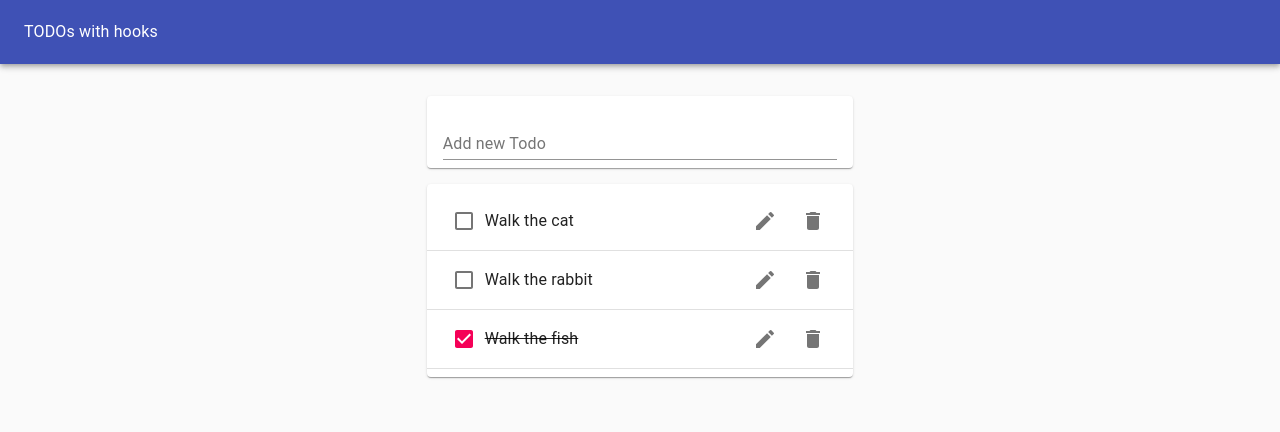
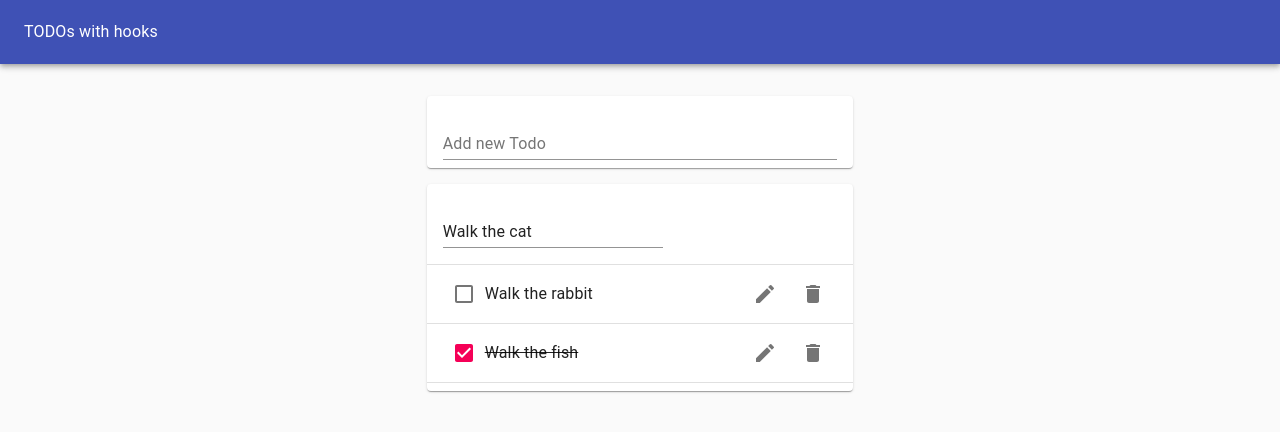
Before and after one commit to theborgh/todo-hooks, a React (Create React App) app: page / in a window 1280 px wide. Both pictures are taken after a click on the button 765 px from the left and 221 px from the top of the page. Shown: the top 432 px of the page. Built offline with nearby package versions, Linux system fonts and the light colour scheme.

Commit message:
Add edit todo functionality

```diff
--- a/package.json
+++ b/package.json
@@ -7,7 +7,8 @@
     "@material-ui/icons": "^4.5.1",
     "react": "^16.11.0",
     "react-dom": "^16.11.0",
-    "react-scripts": "3.2.0"
+    "react-scripts": "3.2.0",
+    "uuid": "^3.3.3"
   },
   "scripts": {
     "start": "react-scripts start",
--- /dev/null
+++ b/src/EditTodoForm.js
@@ -0,0 +1,25 @@
+import React from 'react';
+import {TextField} from '@material-ui/core';
+import useInputState from './hooks/useInputState';
+
+export default function EditTodoForm({editTodo, id, text, toggleIsEditing}) {
+  const [value, handleChange, reset] = useInputState(text);
+
+  return (
+    <form
+      onSubmit={e => {
+        e.preventDefault();
+        editTodo(id, value);
+        reset();
+        toggleIsEditing();
+      }}
+    >
+      <TextField
+        margin='normal'
+        value={value}
+        onChange={handleChange}
+        fullWidth
+      />
+    </form>
+  );
+}
--- a/src/Todo.js
+++ b/src/Todo.js
@@ -6,22 +6,48 @@ import {IconButton} from '@material-ui/core';
 import {Delete} from '@material-ui/icons';
 import {Edit} from '@material-ui/icons';
 import {ListItemSecondaryAction} from '@material-ui/core';
+import useToggle from './hooks/useToggle';
+import EditTodoForm from './EditTodoForm';
 
-export default function Todo({text, completed}) {
+export default function Todo({
+  text,
+  completed,
+  removeTodo,
+  id,
+  toggleTodoCompletion,
+  editTodo,
+}) {
+  const [isEditing, toggleIsEditing] = useToggle();
+
   return (
     <ListItem>
-      <Checkbox tabIndex={-1} checked={completed} />
+      {isEditing ? (
+        <EditTodoForm
+          editTodo={editTodo}
+          id={id}
+          text={text}
+          toggleIsEditing={toggleIsEditing}
+        />
+      ) : (
+        <>
+          <Checkbox
+            tabIndex={-1}
+            checked={completed}
+            onClick={() => toggleTodoCompletion(id)}
+          />
           <ListItemText style={{textDecoration: completed && 'line-through'}}>
             {text}
           </ListItemText>
           <ListItemSecondaryAction>
-        <IconButton aria-label='Edit'>
+            <IconButton aria-label='Edit' onClick={toggleIsEditing}>
               <Edit />
             </IconButton>
-        <IconButton aria-label='Delete'>
+            <IconButton aria-label='Delete' onClick={() => removeTodo(id)}>
               <Delete />
             </IconButton>
           </ListItemSecondaryAction>
+        </>
+      )}
     </ListItem>
   );
 }
--- a/src/TodoApp.js
+++ b/src/TodoApp.js
@@ -4,6 +4,7 @@ import {Paper} from '@material-ui/core';
 import {AppBar} from '@material-ui/core';
 import {Toolbar} from '@material-ui/core';
 import {Grid} from '@material-ui/core';
+import uuid from 'uuid/v4';
 
 import TodoList from './TodoList';
 import TodoForm from './TodoForm';
@@ -16,8 +17,27 @@ export default function TodoApp() {
   ];
 
   const [todos, setTodos] = useState(initialTodos);
+
   const addTodo = newTodoText => {
-    setTodos([...todos, {id: 4, text: newTodoText, completed: false}]);
+    setTodos([...todos, {id: uuid(), text: newTodoText, completed: false}]);
+  };
+
+  const removeTodo = todoId => {
+    setTodos(todos.filter(todo => todo.id !== todoId));
+  };
+
+  const toggleTodoCompletion = todoId => {
+    setTodos(
+      todos.map(todo =>
+        todo.id === todoId ? {...todo, completed: !todo.completed} : todo
+      )
+    );
+  };
+
+  const editTodo = (todoId, newText) => {
+    setTodos(
+      todos.map(todo => (todo.id === todoId ? {...todo, text: newText} : todo))
+    );
   };
 
   return (
@@ -38,7 +58,12 @@ export default function TodoApp() {
       <Grid container justify='center' style={{marginTop: '1rem'}}>
         <Grid item xs={11} md={8} lg={4}>
           <TodoForm addTodo={addTodo} />
-          <TodoList todos={todos} />
+          <TodoList
+            todos={todos}
+            removeTodo={removeTodo}
+            toggleTodoCompletion={toggleTodoCompletion}
+            editTodo={editTodo}
+          />
         </Grid>
       </Grid>
     </Paper>
--- a/src/TodoList.js
+++ b/src/TodoList.js
@@ -5,13 +5,26 @@ import {List} from '@material-ui/core';
 import {Divider} from '@material-ui/core';
 import Todo from './Todo';
 
-export default function TodoList(props) {
+export default function TodoList({
+  todos,
+  removeTodo,
+  toggleTodoCompletion,
+  editTodo,
+}) {
   return (
     <Paper>
       <List>
-        {props.todos.map(todo => (
+        {todos.map(todo => (
           <>
-            <Todo text={todo.text} key={todo.id} completed={todo.completed} />
+            <Todo
+              text={todo.text}
+              key={todo.id}
+              completed={todo.completed}
+              removeTodo={removeTodo}
+              toggleTodoCompletion={toggleTodoCompletion}
+              id={todo.id}
+              editTodo={editTodo}
+            />
             <Divider />
           </>
         ))}
--- /dev/null
+++ b/src/hooks/useToggle.js
@@ -0,0 +1,11 @@
+import {useState} from 'react';
+
+const useToggle = (initialValue = false) => {
+  const [value, setValue] = useState(initialValue);
+
+  const setToggle = () => setValue(!value);
+
+  return [value, setToggle];
+};
+
+export default useToggle;
```
Lines whose indentation alone changed are shown as unchanged.
